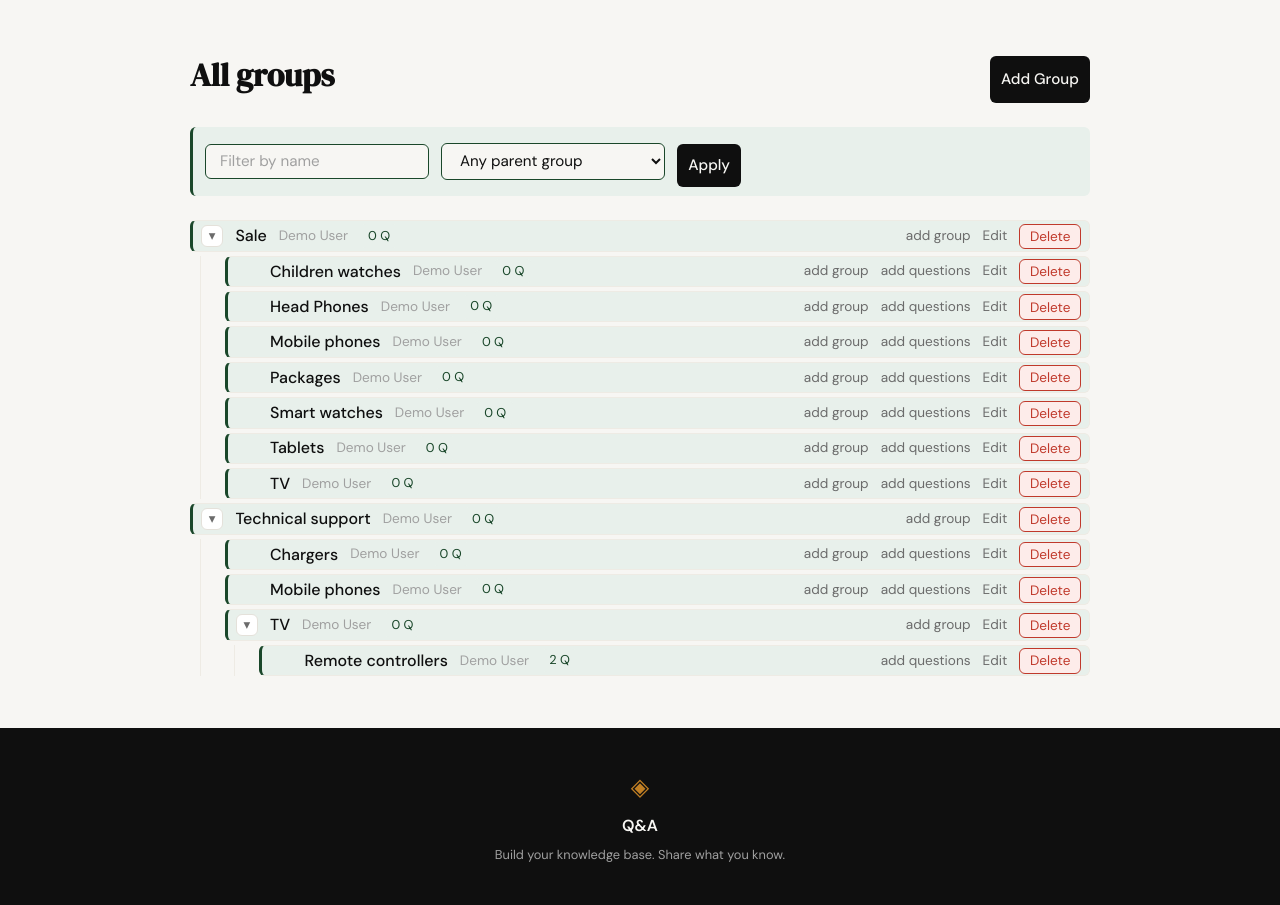
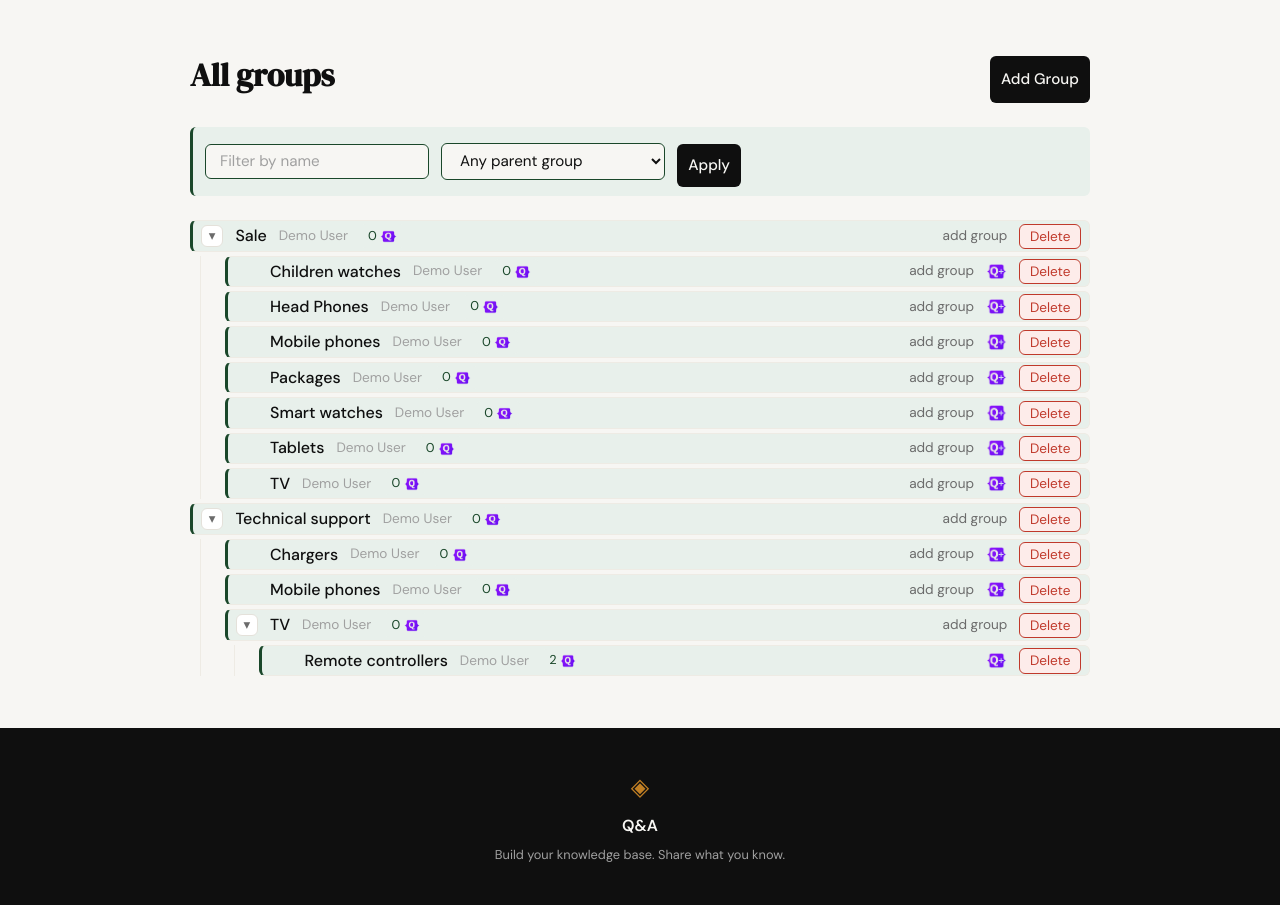
Before and after one commit to SlavkoPar/q-and-a, a Flask app: page /groups in a window 1280 px wide. Shown: the part 61-966 px from the top of the page. Run offline with Flask 3, Linux system fonts and the light colour scheme; the visitor is signed in with stand-in values (Sample User, id 1); data comes from the database, SQL or seed files in the repository.

Commit message:
final fixes

```diff
--- a/static/css/style.css
+++ b/static/css/style.css
@@ -697,6 +697,8 @@ a { color: inherit; text-decoration: none; }
 }
 .tree-toggle-spacer { width: 1.4rem; flex-shrink: 0; }
 .tree-name { font-weight: 500; color: var(--ink); }
+.tree-name-link { cursor: pointer; }
+.tree-name-link:hover { color: var(--accent); text-decoration: underline; }
 .tree-owner { color: var(--ink-faint); font-size: 0.85rem; }
 .tree-parent { color: var(--ink-muted); font-size: 0.85rem; }
 .tree-count {
@@ -707,6 +709,16 @@ a { color: inherit; text-decoration: none; }
 .tree-actions { margin-left: auto; display: flex; align-items: center; gap: 0.75rem; }
 .tree-link { color: var(--ink-muted); font-size: 0.85rem; text-decoration: none; }
 .tree-link:hover { color: var(--accent); }
+.action-icon { height: 1.1rem; width: auto; display: block; }
+.answer-head { display: inline-flex; align-items: center; gap: 0.4rem; }
+.answer-icon { height: 1rem; width: auto; flex-shrink: 0; }
+.count-icon { height: 0.85rem; width: auto; vertical-align: middle; }
+.q-link {
+    background: none; border: none; padding: 0;
+    font-family: inherit; font-size: inherit; font-weight: 600;
+    color: var(--accent-3); cursor: pointer; text-align: left;
+}
+.q-link:hover { text-decoration: underline; }
 
 /* Questions section (group edit page) */
 .auth-container-wide { max-width: 640px; }
@@ -826,3 +838,17 @@ a { color: inherit; text-decoration: none; }
 
 /* Tighter inputs (spec). */
 .form-input { padding: 0.125rem 0.875rem; }
+
+/* ------------------------------------------------------------------ */
+/* Extra (top-right) close button for forms and modals                */
+/* ------------------------------------------------------------------ */
+.modal-box, .auth-card { position: relative; }
+.btn-close {
+    position: absolute; top: 0.85rem; right: 0.85rem;
+    width: 1.9rem; height: 1.9rem;
+    display: inline-flex; align-items: center; justify-content: center;
+    border: 1px solid var(--border); background: var(--paper-card);
+    border-radius: var(--radius-sm); color: var(--ink-muted);
+    font-size: 1.2rem; line-height: 1; cursor: pointer; text-decoration: none;
+}
+.btn-close:hover { color: var(--ink); border-color: var(--ink); }
--- a/templates/answers/add_answer.html
+++ b/templates/answers/add_answer.html
@@ -13,6 +13,7 @@
         </div>
 
         <div class="auth-card">
+            <a href="{{ url_for('answers') }}" class="btn-close" aria-label="Close">&times;</a>
             {% with messages = get_flashed_messages() %}
             {% if messages %}
             {% for message in messages %}
--- a/templates/groups/add_group.html
+++ b/templates/groups/add_group.html
@@ -13,6 +13,7 @@
         </div>
 
         <div class="auth-card">
+            <a href="{{ url_for('groups') }}" class="btn-close" aria-label="Close">&times;</a>
             {% with messages = get_flashed_messages() %}
             {% if messages %}
             {% for message in messages %}
--- a/templates/groups/list.html
+++ b/templates/groups/list.html
@@ -11,9 +11,14 @@
         <span class="tree-toggle-spacer"></span>
         {% endif %}
 
+        {% if node.user_id == session.get('user_id') %}
+        <a class="tree-name tree-name-link" href="{{ url_for('edit_group', id=node.id) }}">{{ node.name }}</a>
+        {% else %}
         <span class="tree-name">{{ node.name }}</span>
+        {% endif %}
         <span class="tree-owner">{{ node.owner_name }}</span>
-        <span class="tree-count">{{ node.num_of_questions }} Q</span>
+        <span class="tree-count">{{ node.num_of_questions }}
+            <img class="count-icon" src="{{ url_for('static', filename='Q.png') }}" alt="questions"></span>
 
         <span class="tree-actions">
             {% if node.user_id == session.get('user_id') %}
@@ -21,9 +26,13 @@
                 <a class="tree-link" href="{{ url_for('add_group', parent=node.id) }}">add group</a>
                 {% endif %}
                 {% if not node.children %}
-                <a class="tree-link" href="{{ url_for('edit_group', id=node.id) }}#questions">add questions</a>
+                <a class="tree-link" href="{{ url_for('edit_group', id=node.id) }}#questions"
+                   title="add question">
+                    <img class="action-icon"
+                         src="{{ url_for('static', filename='QPlus.png') }}"
+                         alt="add question">
+                </a>
                 {% endif %}
-                <a class="tree-link" href="{{ url_for('edit_group', id=node.id) }}">Edit</a>
                 <form method="POST"
                       action="{{ url_for('delete_group_route', id=node.id) }}"
                       style="display:inline"
@@ -46,13 +55,17 @@
 <li class="tree-node">
     <div class="tree-row">
         <span class="tree-toggle-spacer"></span>
+        {% if node.user_id == session.get('user_id') %}
+        <a class="tree-name tree-name-link" href="{{ url_for('edit_group', id=node.id) }}">{{ node.name }}</a>
+        {% else %}
         <span class="tree-name">{{ node.name }}</span>
+        {% endif %}
         <span class="tree-owner">{{ node.owner_name }}</span>
         <span class="tree-parent">{{ node.parent_name or '—' }}</span>
-        <span class="tree-count">{{ node.num_of_questions }} Q</span>
+        <span class="tree-count">{{ node.num_of_questions }}
+            <img class="count-icon" src="{{ url_for('static', filename='Q.png') }}" alt="questions"></span>
         <span class="tree-actions">
             {% if node.user_id == session.get('user_id') %}
-            <a class="tree-link" href="{{ url_for('edit_group', id=node.id) }}">Edit</a>
             <form method="POST"
                   action="{{ url_for('delete_group_route', id=node.id) }}"
                   style="display:inline"
```
Also changed, not shown: templates/answers/list.html (+11 -2 lines), templates/groups/edit_group.html (+22 -5 lines), .claude/specs/06-groups-with-questions.md, .claude/specs/11-answers.md, .claude/specs/12-final.md (added), static/A.png (added), static/Q.png (added), static/QPlus.png (added).
